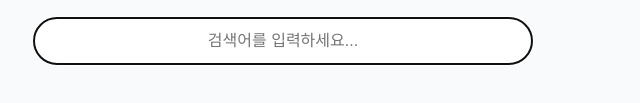
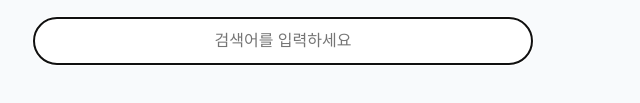
Before and after one commit to GenerativeAI-openai/clean-search, a website: page public/index.html in a window 1280 px wide. Shown: the part 383-486 px from the top of the page, 357-997 px from the left. Drawn offline with Linux system fonts and the light colour scheme.

Commit message:
Update index.html

```diff
--- a/public/index.html
+++ b/public/index.html
@@ -84,7 +84,7 @@
   <a href="write.html" class="write-link">글쓰기</a>
   <div class="center-container">
     <h1>클린서치</h1>
-    <input type="text" id="searchInput" placeholder="검색어를 입력하세요..." autofocus>
+    <input type="text" id="searchInput" placeholder="검색어를 입력하세요" autofocus>
     <div class="results" id="postList"></div>
   </div>
 
```
